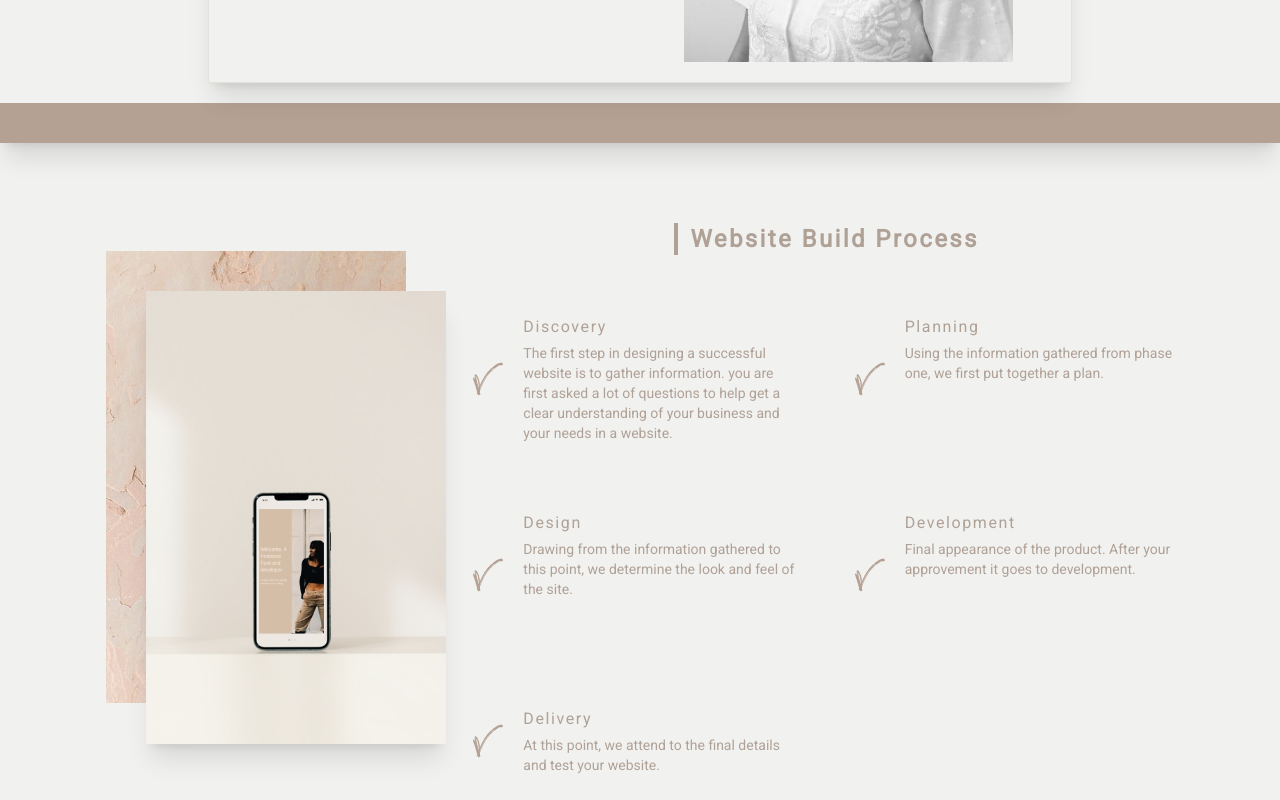
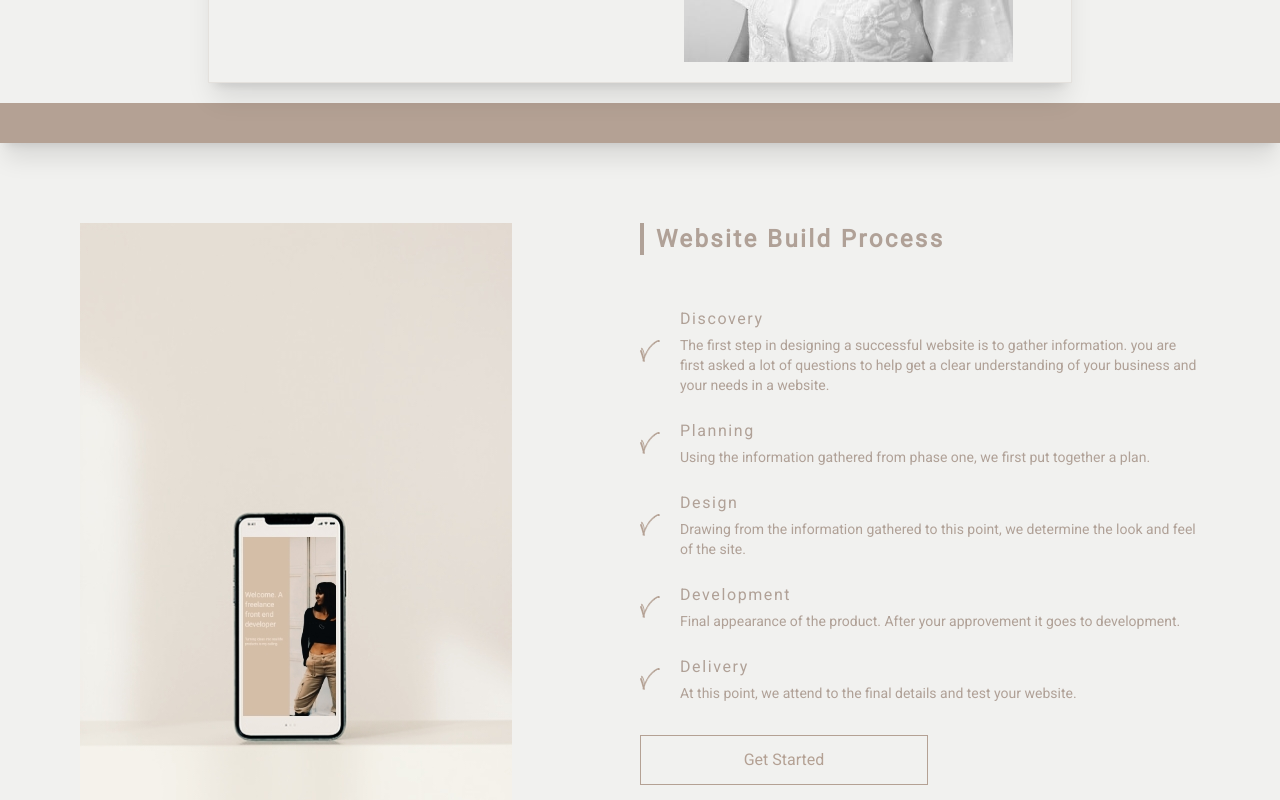
Before and after one commit to bilgebvli/personal-portfolio, a Vue app: page / in a window 1280 px wide. Shown: the part 1380-2180 px from the top of the page. Built offline with nearby package versions, Linux system fonts and the light colour scheme.

Commit message:
Process section layout was changed

```diff
--- a/src/views/home/sections/contact/index.vue
+++ b/src/views/home/sections/contact/index.vue
@@ -1,12 +1,12 @@
 <template>
   <div class="contact">
-    <div class="contact__banner relative mt-12 shadow-2xl shadow-beige">
+    <!-- <div class="contact__banner relative mt-12 shadow-2xl shadow-beige">
       <a href="mailto:bilgebvli@gmail.com" class="banner p-3 md:w-5/12">
         <span class="block text-3xl pb-3 font-black">Ask</span>
         <span class="border-b-4 text-4xl font-black">me</span>
         <span class="block text-3xl pt-5 font-black">anything</span>
       </a>
-    </div>
+    </div> -->
     <div :class="containerClasses">
       <div
         class="absolute p-5 contact__back-to-top cursor-pointer"
--- a/src/views/home/sections/process/index.vue
+++ b/src/views/home/sections/process/index.vue
@@ -2,28 +2,20 @@
   <div
     class="p-5 pt-5 bg-light-taupe contact shadow-xl shadow-light-taupe-500"
   ></div>
-
-  <div class="deneme mx-0 lg:mx-20 md:grid md:grid-cols-3">
-    <div :class="{ 'process-grid': true, active }">
-      <div class="relative banner mt-20 md:mt-32">
-        <img
-          src="@/assets/images/1667915720876.png"
-          class="absolute shadow-xl"
-        />
-      </div>
-    </div>
-    <div class="bg-alicia text-taupe mt-20 col-span-2">
-      <div class="text-center">
+  <!-- <img src="@/assets/images/photo-1619996940898-6d8f68ccccc6.jpeg" /> -->
+  <div class="deneme mx-0 lg:mx-20 md:grid md:grid-cols-2">
+    <div :class="kk">
+      <div class="text-center md:text-left mt-10">
         <h2 :class="titleClasses">Website Build Process</h2>
       </div>
-      <div class="md:grid gap-4 grid-cols-2 grid-rows-2">
+      <div class="md:grid grid-cols-1 grid-rows-1">
         <div :class="off" v-for="(item, index) of processItems" :key="index">
           <!-- <div class="h-5 border-l text-center w-3 inline-block my-5"></div> -->
           <img
             src="@/assets/images/ok.svg"
             class="mr-5"
-            width="30"
-            height="30"
+            width="20"
+            height="20"
           />
           <div>
             <h2 class="pb-1 text-base tracking-m">{{ item.title }}</h2>
@@ -31,7 +23,31 @@
           </div>
         </div>
       </div>
+      <a
+        href="mailto:bilgebvli@gmail.com"
+        class="border border-light-taupe p-3 text-light-taupe w-72 mt-5 md:block hidden text-center"
+      >
+        Get Started
+      </a>
     </div>
+    <div class="relative xx mt-20">
+      <img src="@/assets/images/1667915720876.png" />
+      <a
+        href="mailto:bilgebvli@gmail.com"
+        class="border border-light-taupe p-3 text-light-taupe w-2/4 absolute md:hidden block text-center"
+      >
+        Get Started
+      </a>
+    </div>
+
+    <!-- <div :class="{ 'process-grid col-span-1': true, active }">
+      <div class="banner mt-20 md:mt-32">
+
+        <button class="border border-light-taupe p-3 text-light-taupe w-2/4">
+          Get Started
+        </button>
+      </div>
+    </div> -->
   </div>
 </template>
 
@@ -53,11 +69,21 @@ export default defineComponent({
           pl-3 inline-block tracking-m`;
     },
     off() {
-      return `mb-3
-          p-5
-          hover:scale-105
-          ease-out
-          duration-300 flex`;
+      return `px-5 md:px-0 md-px-0 py-3 flex`;
+    },
+    kk() {
+      return `bg-alicia
+        text-taupe
+        mt-20
+        md:mt-10
+        border
+        md:border-0
+        border-son
+        mx-5
+        md:mx-0
+        shadow-xl
+        md:shadow-none
+        order-last pb-10`;
     },
     processItems() {
       return [
@@ -99,18 +125,18 @@ export default defineComponent({
 </script>
 <style scoped lang="scss">
 .banner {
-  background: url('@/assets/images/bg.jpeg');
+  background: url('@/assets/images/1667915720876.png');
   min-height: 452px;
-  max-width: 300px;
+  // max-width: 300px;
   background-size: cover;
   background-position: center;
   background-repeat: no-repeat;
   z-index: 0;
-  left: 7%;
-  img {
-    margin-top: 40px;
-    margin-left: 40px;
-  }
+  // left: 7%;
+  // img {
+  //   margin-top: 40px;
+  //   margin-left: 40px;
+  // }
 }
 .process-grid {
   opacity: 0;
@@ -120,4 +146,11 @@ export default defineComponent({
     transition: 1.5s all cubic-bezier(0.39, 0.575, 0.565, 1);
   }
 }
+.xx {
+  a {
+    top: 120px;
+    left: 50%;
+    transform: translate(-50%, -50%);
+  }
+}
 </style>
```
